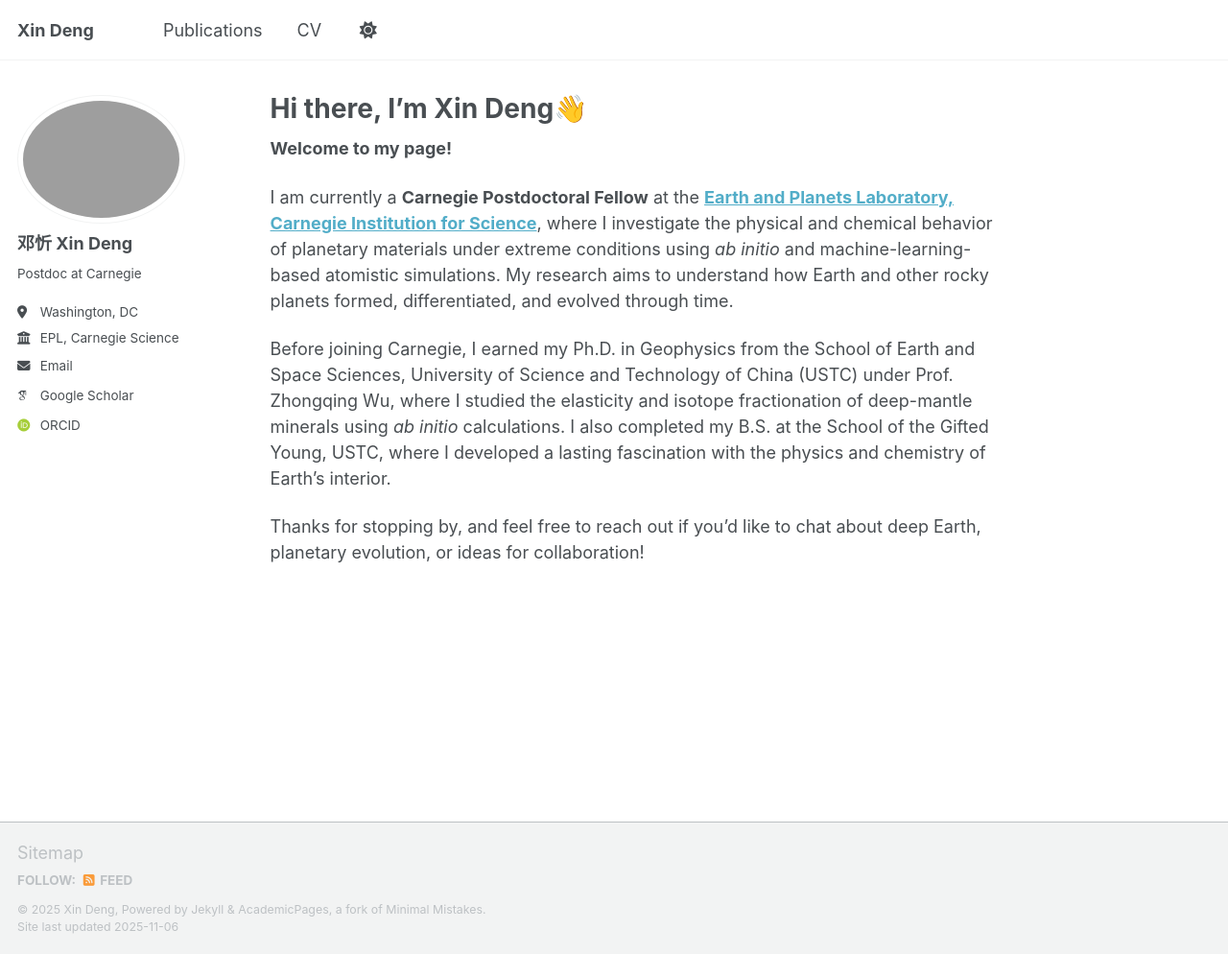
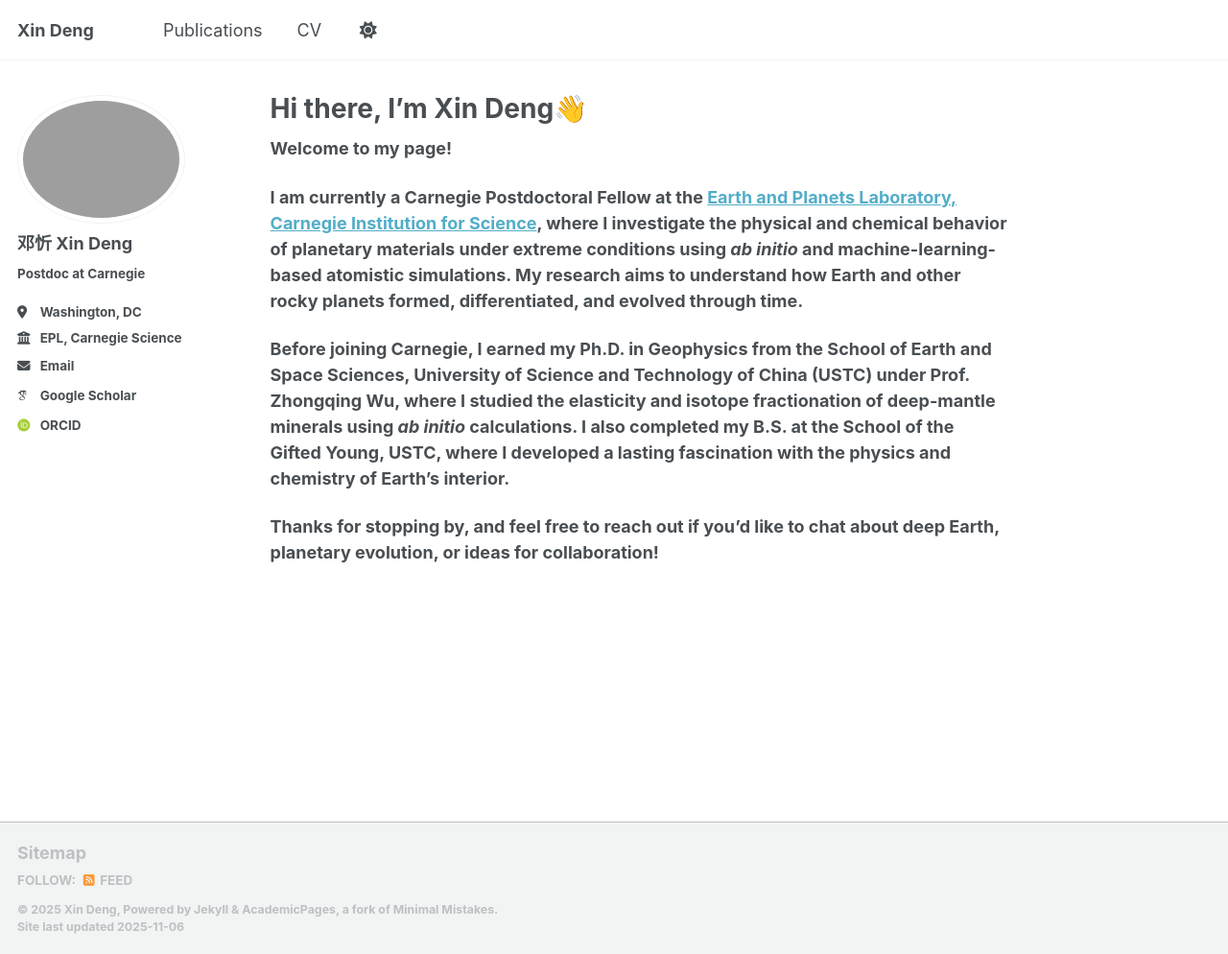
Before and after one commit to x1nd3ng/x1nd3ng.github.io, a Jekyll site: the page built from _pages/about.md, in a window 1280 px wide and 994 px high. Shown: the whole window at 96% size. Built offline with Jekyll 4.4.1, drawn with Linux system fonts in a browser that asks for light colours; some web fonts are replaced; a script that is not in the unit is left out.

```diff
--- a/_config.yml
+++ b/_config.yml
@@ -25,7 +25,7 @@ author:
   avatar           : "profile.png"
   name             : "邓忻 Xin Deng"
   pronouns         : # example: "she/her"
-  bio              : "Postdoc at Carnegie"
+  bio              : "<strong>Postdoc at Carnegie<strong><br>"
   location         : "Washington, DC"
   employer         : "EPL, Carnegie Science"
   uri              : # URL
```
